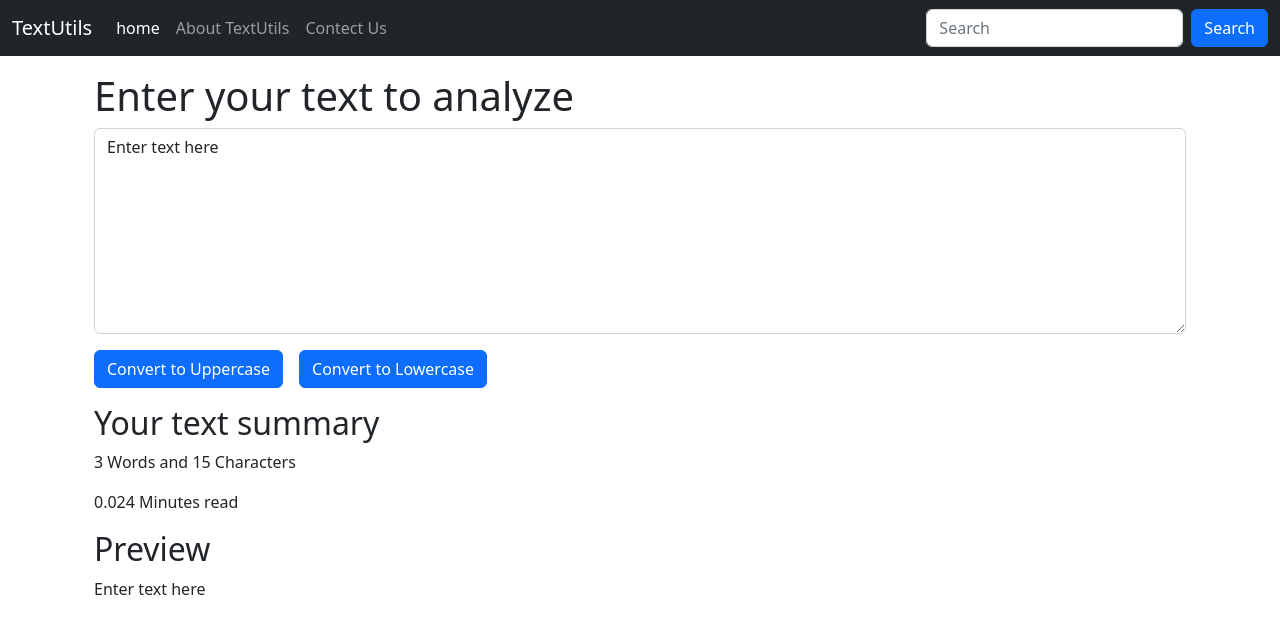
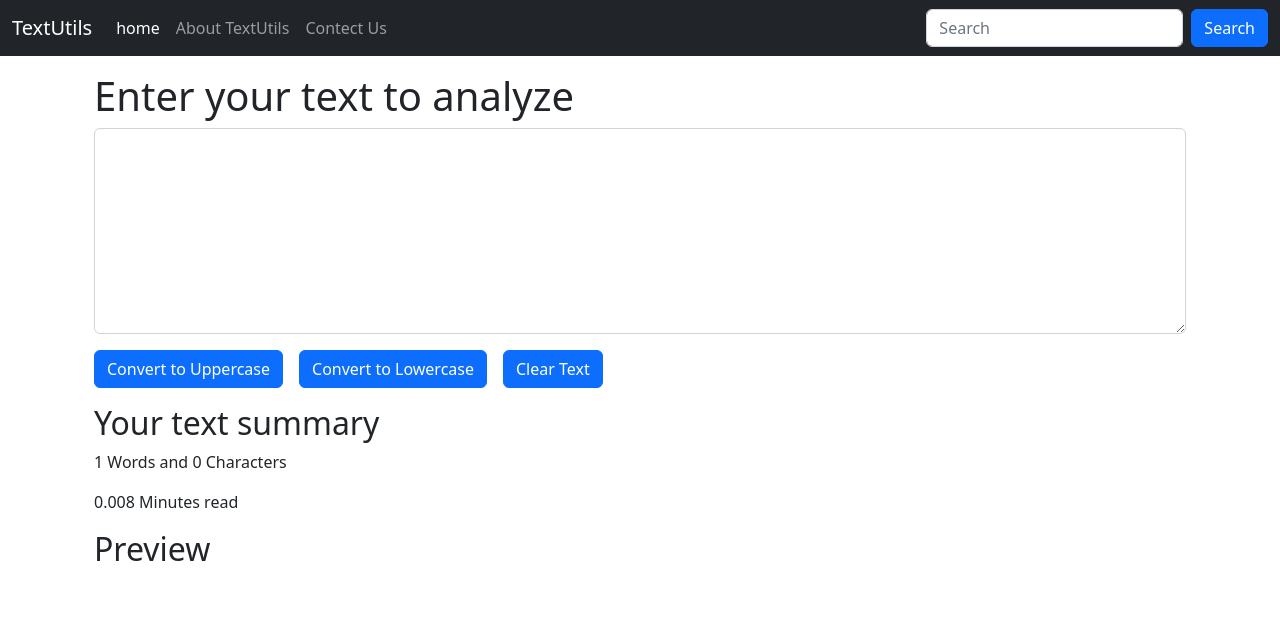
Before and after one commit to jenilsangani/TextUtils, a React (Create React App) app: page / in a window 1280 px wide. Shown: the top 634 px of the page. Built offline with nearby package versions, Linux system fonts and the light colour scheme.

Commit message:
add clear btn

```diff
--- a/src/components/TextForm.js
+++ b/src/components/TextForm.js
@@ -1,7 +1,8 @@
 import React, { useState } from "react";
 
 export default function TextForm(props) {
-  const [text, setText] = useState("Enter text here");
+  // const [text, setText] = useState("Enter text here");
+  const [text, setText] = useState("");
   const handleUpClick = () => {
     let newTextUpperCase = text.toUpperCase();
     setText(newTextUpperCase);
@@ -11,6 +12,11 @@ export default function TextForm(props) {
     let newTextLowercase = text.toLowerCase();
     setText(newTextLowercase);
     console.log("Text changed in Lowercase" + " : " + newTextLowercase);
+  };
+  const handleClearClick = () => {
+    let newTextClear = ('');
+    setText(newTextClear);
+    // console.log("Text changed in Lowercase" + " : " + newTextLowercase);
   };
   const handleonChange = (event) => {
     setText(event.target.value);
@@ -22,12 +28,15 @@ export default function TextForm(props) {
         <div className="mb-3">
           <textarea
             className="form-control"
-            value={text}  // for on change
+            value={text} // for on change
             onChange={handleonChange}
             id="myBox"
             rows="8"
           ></textarea>
         </div>
+
+        {/* Convert to Uppercase */}
+
         <button
           className="btn btn-primary"
           style={{ marginRight: 16 }}
@@ -37,6 +46,8 @@ export default function TextForm(props) {
           Convert to Uppercase{" "}
         </button>
 
+        {/* Convert to Lowercase */}
+
         <button
           className="btn btn-primary"
           style={{ marginRight: 16 }}
@@ -44,6 +55,16 @@ export default function TextForm(props) {
         >
           {" "}
           Convert to Lowercase{" "}
+        </button>
+
+        {/* Clear Text */}
+
+        <button
+          className="btn btn-primary"
+          // style={{ marginRight: 16 }}
+          onClick={handleClearClick}
+        >
+          Clear Text{" "}
         </button>
       </div>
       <div className="container my-3">
```
